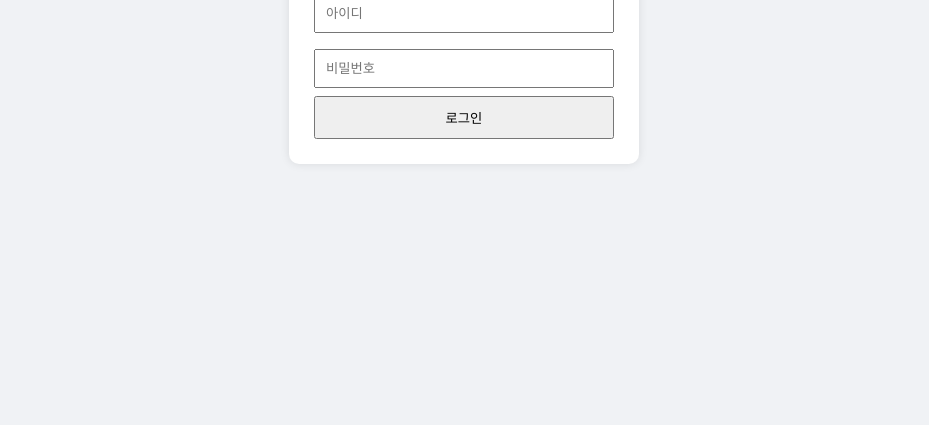
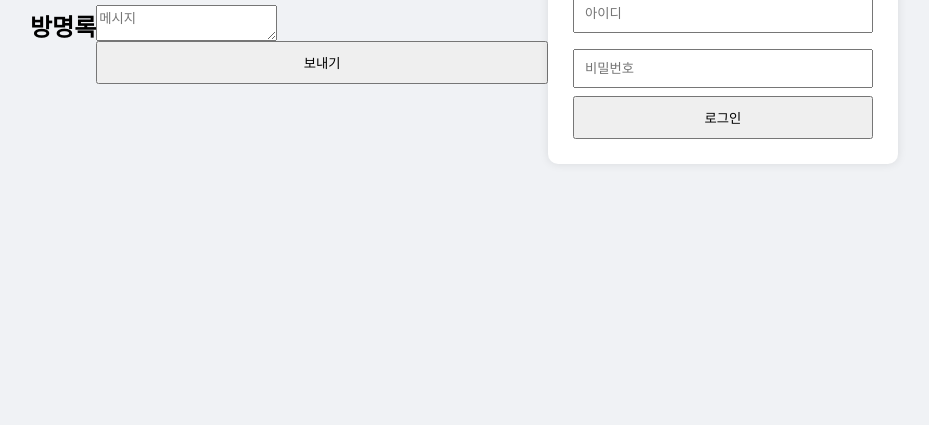
Before and after one commit to Minjae130622/login-site, a plain HTML site: page index.html in a window 1280 px wide. Shown: the part 375-800 px from the top of the page, without its empty margins (176-1105 px from the left). Drawn offline with Linux system fonts and the light colour scheme.

Commit message:
Update index.html

```diff
--- a/index.html
+++ b/index.html
@@ -1,3 +1,12 @@
+<body>
+  <h2>방명록</h2>
+
+  <form action="구글폼_제출주소" method="POST">
+    <input type="text" name="nickname" placeholder="닉네임">
+    <textarea name="message" placeholder="메시지"></textarea>
+    <button type="submit">보내기</button>
+  </form>
+</body>
 <!DOCTYPE html>
 <html lang="ko">
 <head>
```
